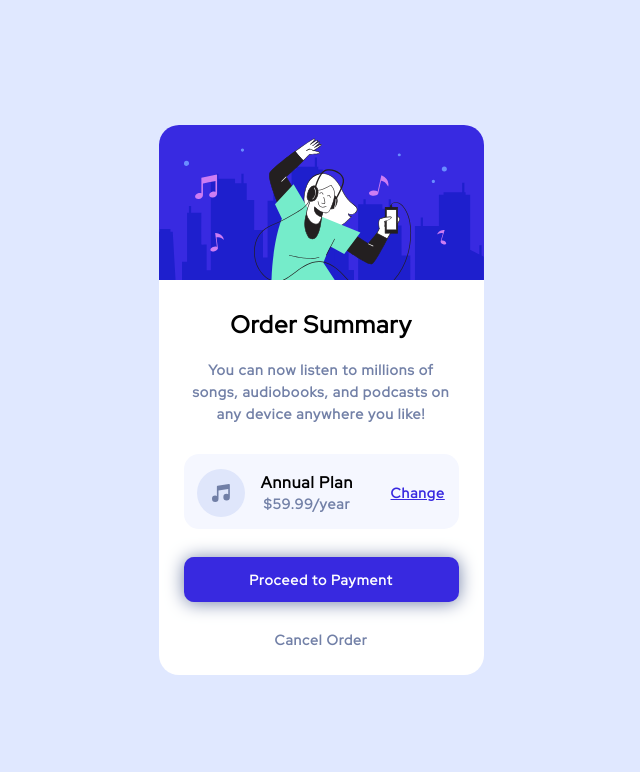
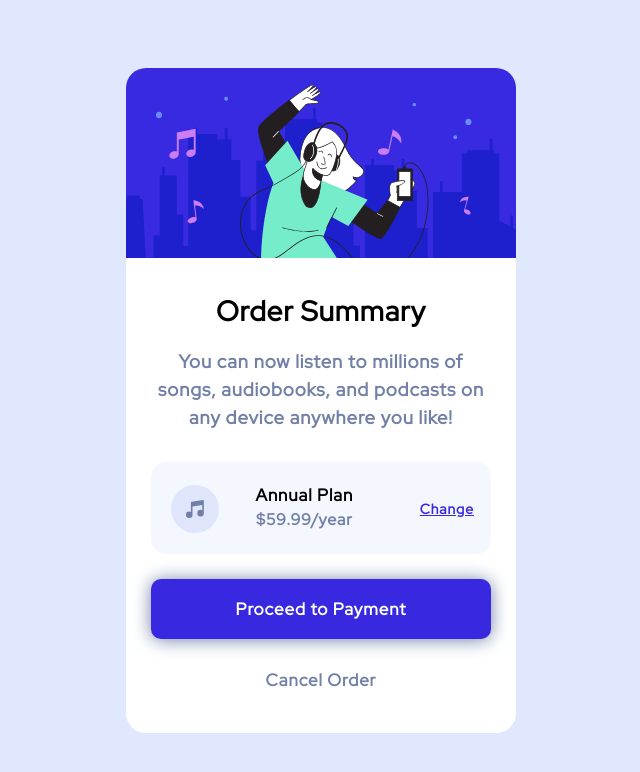
Before and after one commit to mouad-P7/Order-summary-component, a plain HTML site: page index.html in a window 1280 px wide. Shown: the whole page, without its empty margins (319-959 px from the left). Drawn offline with Linux system fonts and the light colour scheme.

Commit message:
I changed my google fonts link in my html file, and i changed the height and width of the card.

```diff
--- a/index.html
+++ b/index.html
@@ -5,7 +5,7 @@
     <meta name="viewport" content="width=device-width, initial-scale=1.0">
     <title>Frontend Mentor | Order summary component</title>
     <link rel="stylesheet" href="styles.css">
-    <link rel='stylesheet' href='https://fonts.googleapis.com/css?family=Red Hat Display'>
+    <link rel='stylesheet' href='https://fonts.googleapis.com/css?family=Red%20Hat%20Display'>
 </head>
 
 <body>
--- a/styles.css
+++ b/styles.css
@@ -4,10 +4,10 @@
     --very-pale-blue: hsl(225, 100%, 98%);
     --desaturated-blue: hsl(224, 23%, 55%);
     --dark-blue: hsl(223, 47%, 23%);
-    --card-width: 325px;
-    --card-height: 550px;
-    --card-border: 20px;
-    --img-height: 155px;
+    --card-width: 390px;
+    --card-height: 665px;
+    --card-border-radius: 20px;
+    --img-height: 190px;
     --button-border: 10px;
 }
 * {
@@ -26,20 +26,20 @@ main {
 }
 .card {
     background-color: white;
-    border-radius: var(--card-border);
+    border-radius: var(--card-border-radius);
     width: var(--card-width);
     height: var(--card-height);
 }
 .music-img {
-    border-top-left-radius: var(--card-border);
-    border-top-right-radius: var(--card-border);
+    border-top-left-radius: var(--card-border-radius);
+    border-top-right-radius: var(--card-border-radius);
     width: 100%;
     height: var(--img-height);
 }
 .flex-info {
     display: flex;
     flex-direction: column;
-    justify-content: space-between;
+    justify-content: space-around;
     align-items: center;
     height: calc(var(--card-height) - var(--img-height) - 5px);
     padding: 25px;
@@ -51,16 +51,17 @@ h1, h2, p, a, button {
 }
 p {
     color: var(--desaturated-blue);
-    font-size: 14.2px;
     font-weight: 600;
-    line-height: 22px;
+    line-height: 28px;
 }
 h1 {
-    font-size: 24px;
+    font-size: 28px;
     font-weight: 900;
+    margin-top: -10px;
 }
 p.description {
-    margin-top: -10px;
+    font-size: 18.5px;
+    margin-top: -12px;
 }
 .flex-offer {
     background-color: var(--very-pale-blue);
@@ -69,39 +70,42 @@ p.description {
     justify-content: space-between;
     align-items: baseline;
     width: 100%;
-    position: relative;
+    height: 22%;
+    margin-bottom: -5px;
 }
 .music-logo {
     position: relative;
-    top: 20%;
-    left: 5%;
+    top: 25%;
+    left: 6%;
 }
 .annual-plan {
     position: relative;
-    bottom: 18%;
+    bottom: 10%;
     right: 4%;
 }
 h2 {
-    font-size: 16px;
+    font-size: 17px;
     font-weight: 700;
 }
-p.price {}
+p.price {
+
+}
 a {
     color: var(--bright-blue);
-    font-weight: bold;
+    font-weight: 900;
     font-size: 14px;
     position: relative;
+    top: 5%;
     right: 5%;
-    bottom: 5%;
 }
 button.payment {
     background-color: var(--bright-blue);
     color: white;
     border-radius: 10px;
     border: none;
-    font-size: 14px;
+    font-size: 17px;
     font-weight: 700;
-    height: 45px;
+    height: 60px;
     width: 100%;
     box-shadow: 0px 1px 18px var(--desaturated-blue);
 }
@@ -109,6 +113,6 @@ button.cancel {
     border: none;
     background-color: white;
     color: var(--desaturated-blue);
-    font-size: 14px;
+    font-size: 17px;
     font-weight: 900;
 }
```
